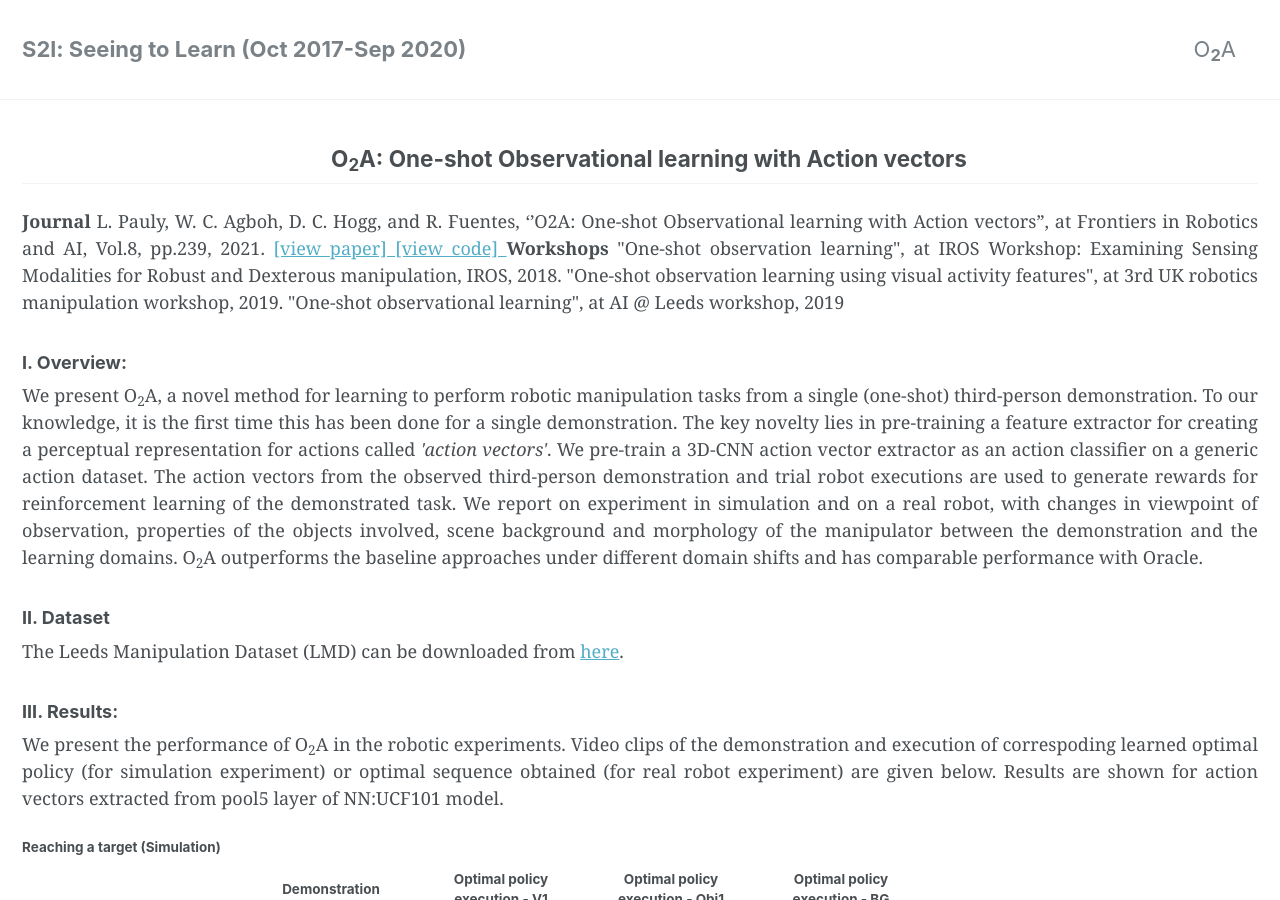
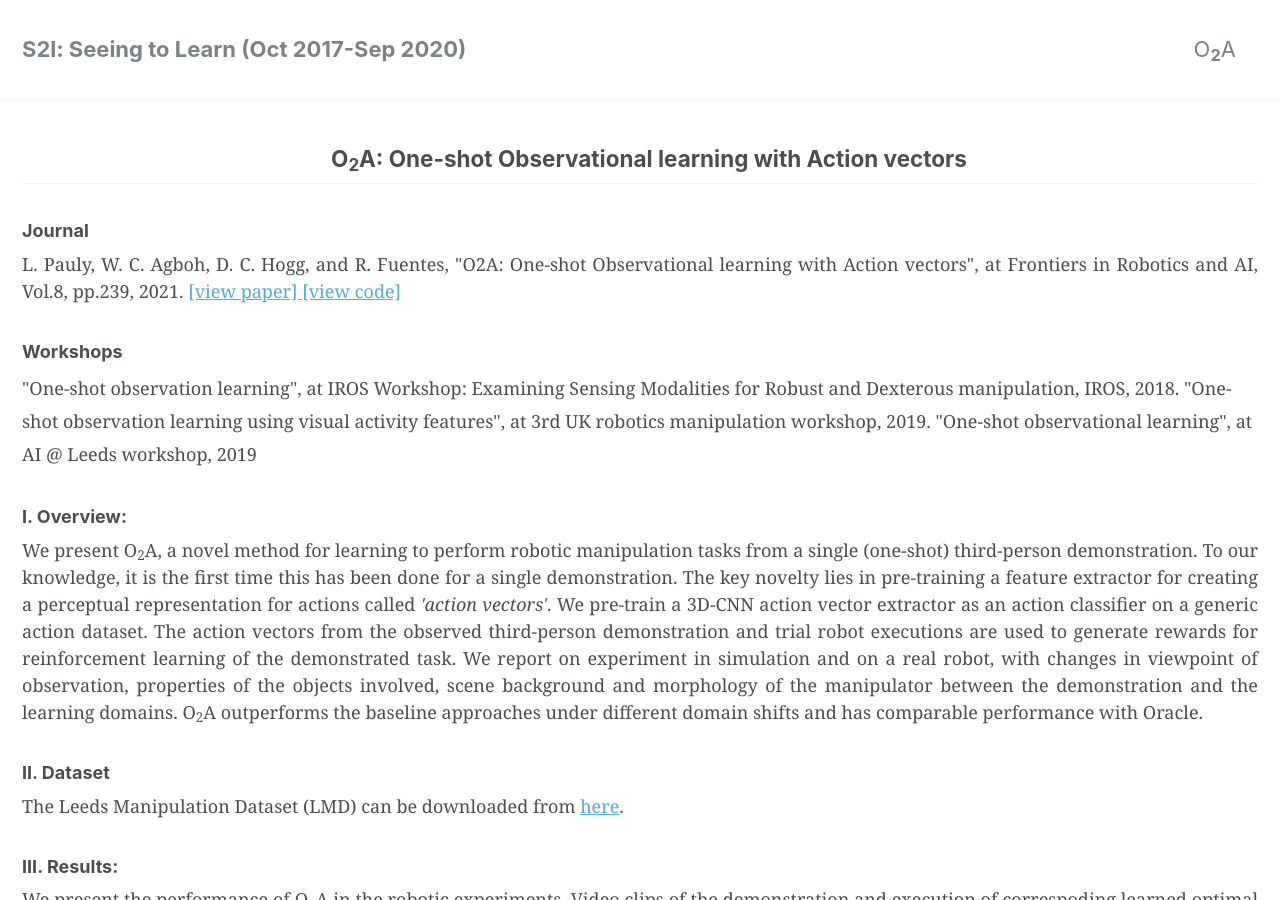
Before and after one commit to leopauly/s2l, a Jekyll site: the page built from _pages/stage1.md, in a window 1280 px wide and 900 px high. Built offline with Jekyll 4.4.1, drawn with Linux system fonts in a browser that asks for light colours; part of the change alters nothing that is shown.

Commit message:
Update stage1.md

```diff
--- a/_pages/stage1.md
+++ b/_pages/stage1.md
@@ -12,15 +12,14 @@ comments:
 </font>
 
 <font face="Georgia" size="4">
-<!-- <h3><b>I. Overview: </b> </h3> -->
+<h3><b>Journal</b> </h3>
 <p align="justify">
-<b>Journal</b>
-L. Pauly, W. C. Agboh, D. C. Hogg, and R. Fuentes, ‘’O2A: One-shot Observational
-learning with Action vectors”, at Frontiers in Robotics and AI, Vol.8, pp.239, 2021.
+L. Pauly, W. C. Agboh, D. C. Hogg, and R. Fuentes, "O2A: One-shot Observational
+learning with Action vectors", at Frontiers in Robotics and AI, Vol.8, pp.239, 2021.
 <a href="https://core.ac.uk/download/pdf/96765657.pdf"> [view paper] </a>
 <a href="https://github.com/leopauly/ISARC-2017"> [view code] </a>
-
-<b>Workshops</b>
+<br>
+<h3><b>Workshops</b> </h3>
 "One-shot observation learning", at IROS Workshop: Examining Sensing Modalities
 for Robust and Dexterous manipulation, IROS, 2018.
 "One-shot observation learning using visual activity features", at 3rd UK robotics
```
